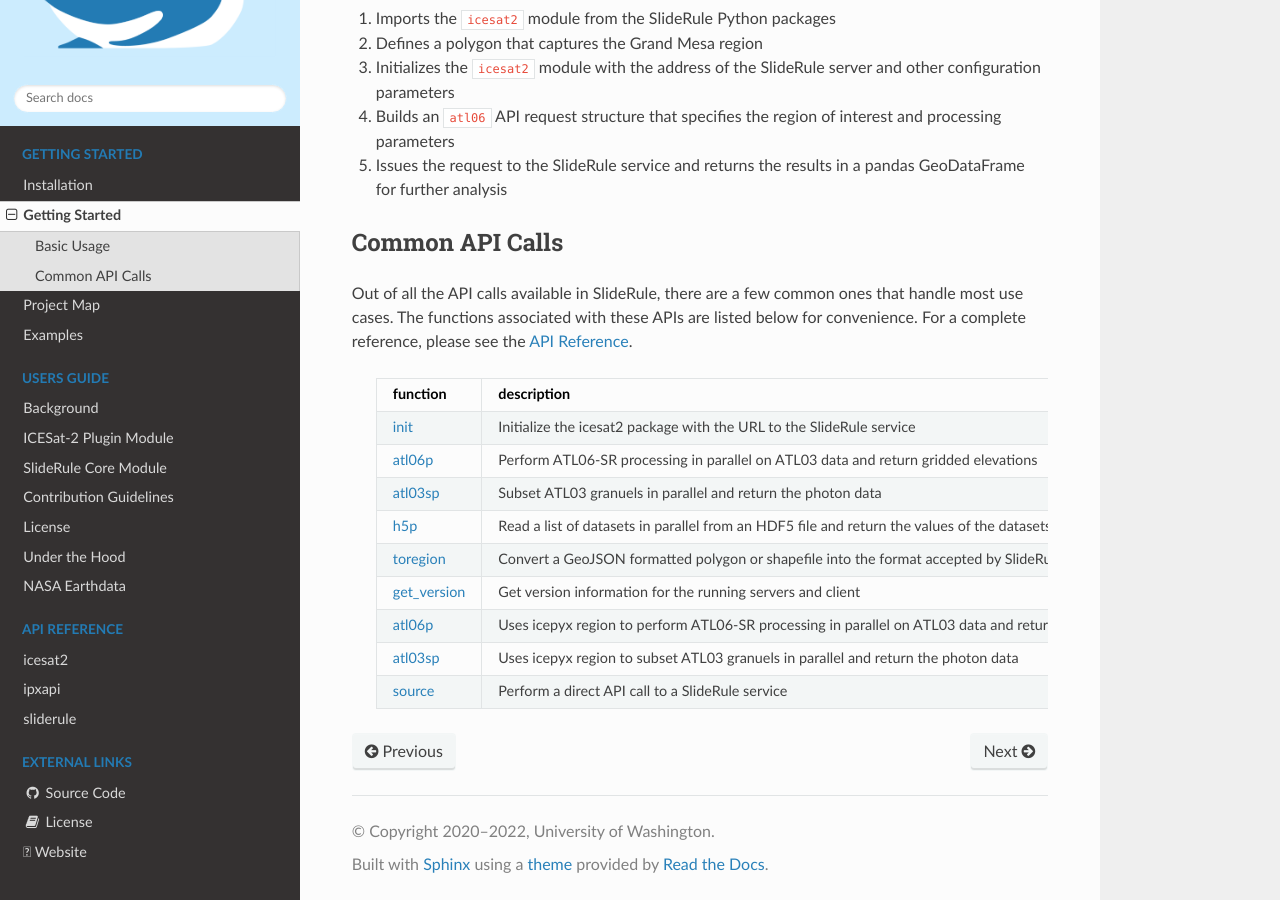
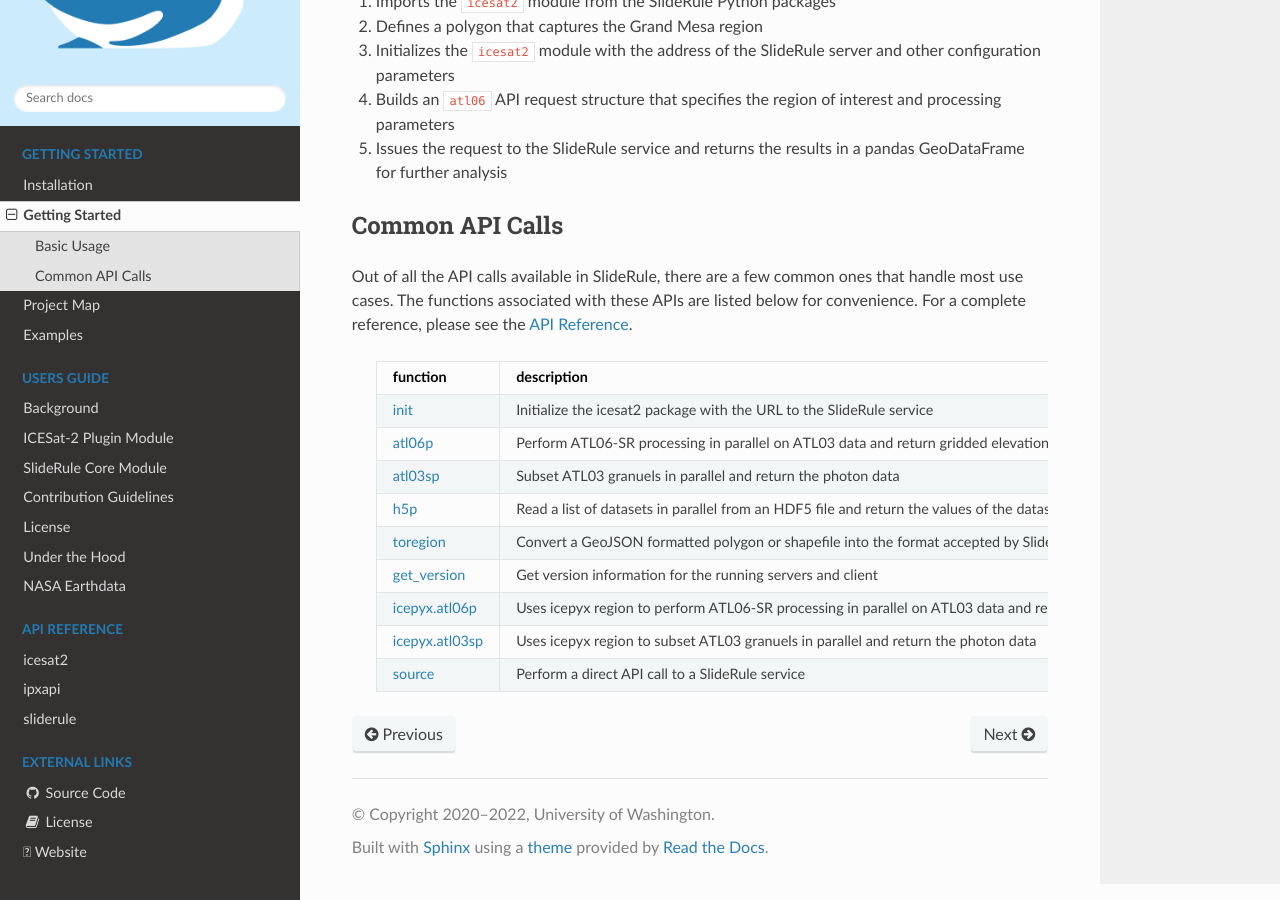
Before and after one commit to jhkennedy/sliderule-docs, a Sphinx documentation site: the page built from rtd/source/getting_started/Getting-Started.rst, in a window 1280 px wide and 900 px high, scrolled down 1154 px. Built offline with Sphinx 7.4.7 and the Read the Docs theme 2.0.0, drawn with Linux system fonts in a browser that asks for light colours; some of the changed text lies outside the part shown.

Commit message:
cleaned up rtd getting started example

```diff
--- a/rtd/source/getting_started/Getting-Started.rst
+++ b/rtd/source/getting_started/Getting-Started.rst
@@ -82,9 +81,9 @@ the `API Reference <../api_reference>`_.
          - Convert a GeoJSON formatted polygon or shapefile into the format accepted by SlideRule
        * - `get_version <../api_reference/icesat2.html#get-version>`_
          - Get version information for the running servers and client
-       * - `atl06p <../api_reference/icepyx.html#atl06p>`_
+       * - `icepyx.atl06p <../api_reference/icepyx.html#atl06p>`_
          - Uses icepyx region to perform ATL06-SR processing in parallel on ATL03 data and return gridded elevations
-       * - `atl03sp <../api_reference/icepyx.html#atl03sp>`_
+       * - `icepyx.atl03sp <../api_reference/icepyx.html#atl03sp>`_
          - Uses icepyx region to subset ATL03 granuels in parallel and return the photon data
        * - `source <../api_reference/sliderule.html#source>`_
          - Perform a direct API call to a SlideRule service
```
Also changed, not shown: other parts of rtd/source/getting_started/Getting-Started.rst (+0 -1 lines).
